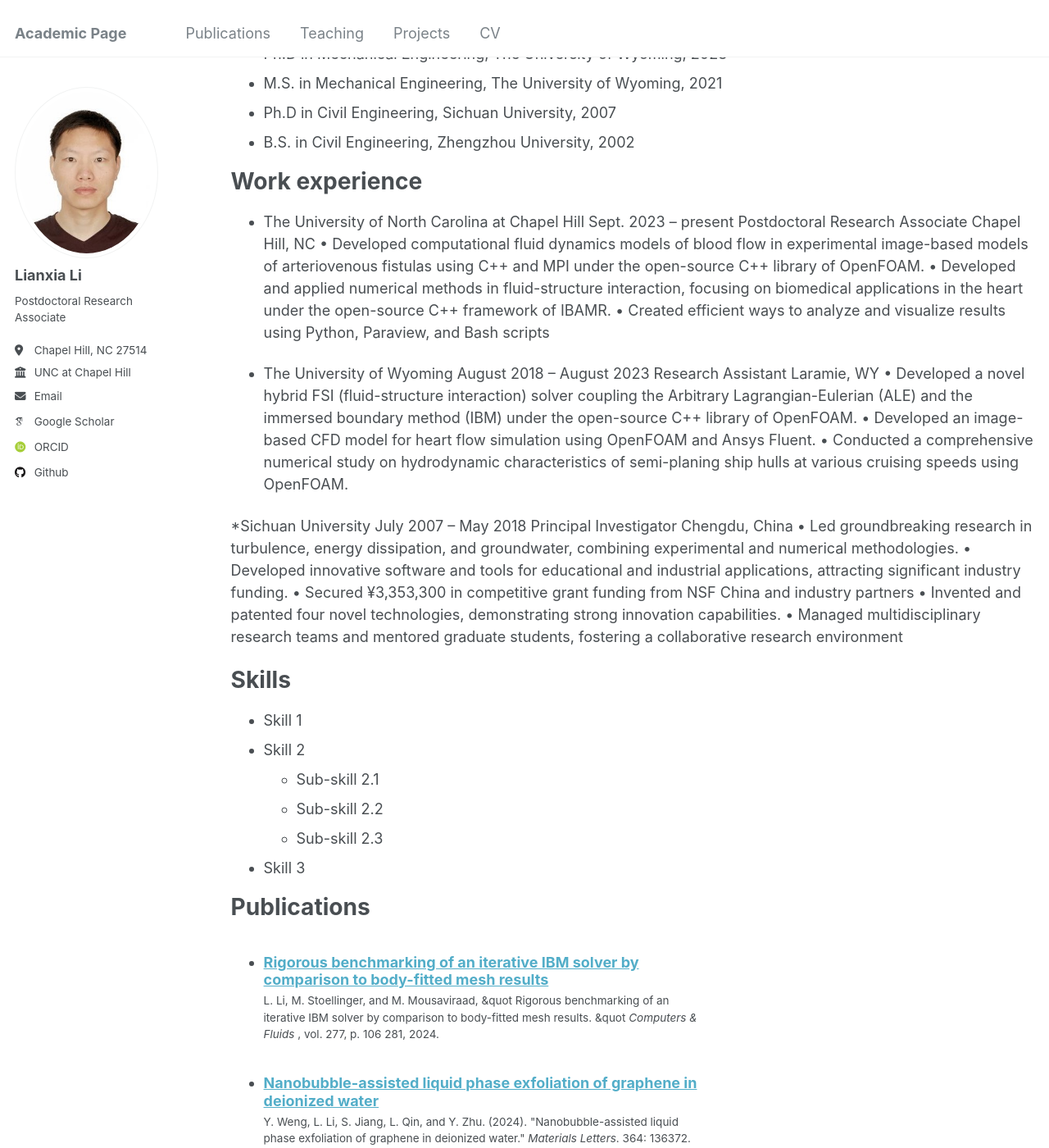
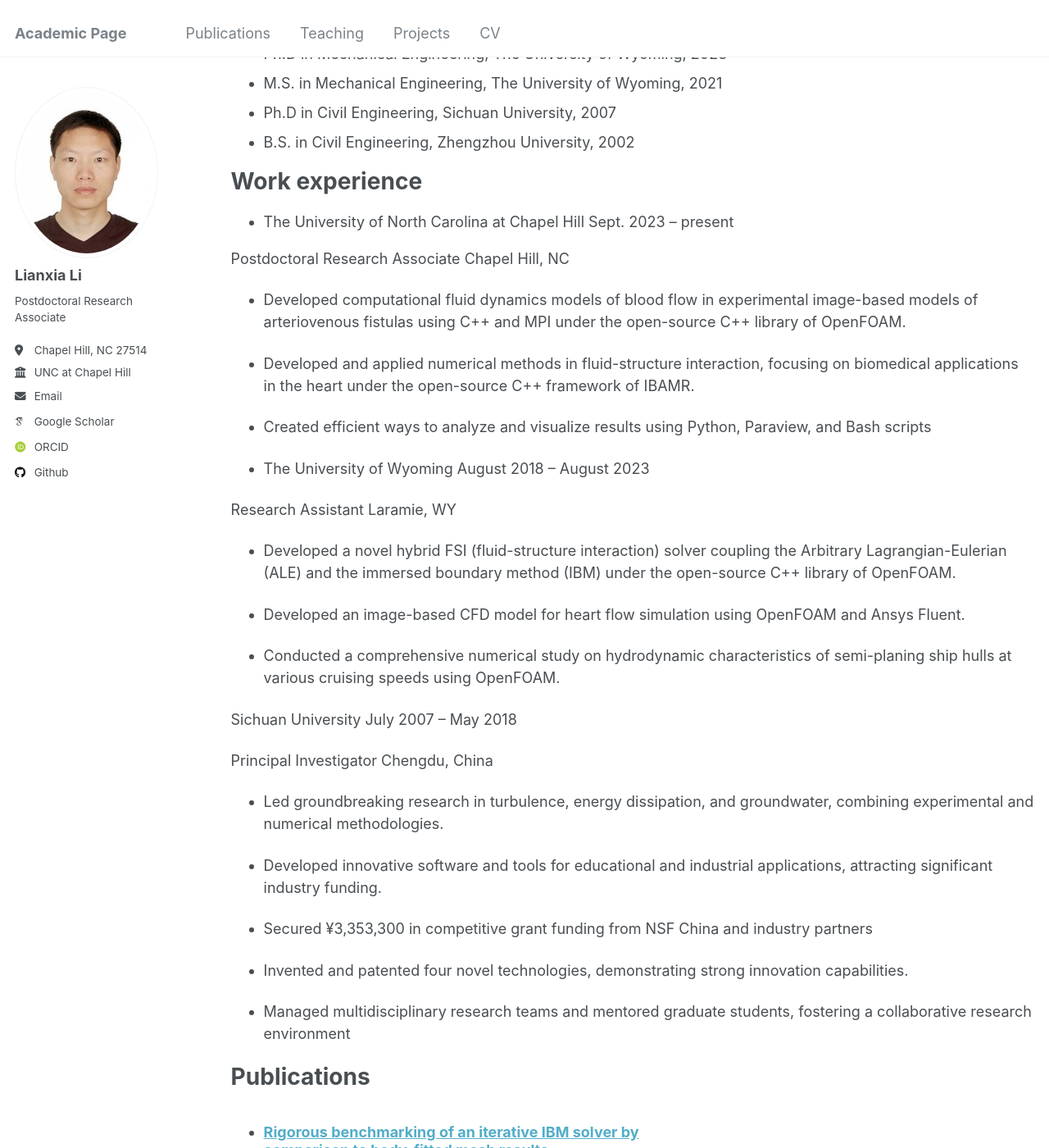
Before and after one commit to Lianxiali/lianxiali-github.io, a Jekyll site: the page built from _pages/cv.md, in a window 1280 px wide and 1400 px high, scrolled down 202 px. Shown: the whole window at 82% size. Built offline with Jekyll 4.4.1, drawn with Linux system fonts in a browser that asks for light colours; some web fonts are replaced; some of the changed text lies outside the part shown.

Commit message:
update cv page

```diff
--- a/_pages/cv.md
+++ b/_pages/cv.md
@@ -7,7 +7,7 @@
   - /resume
 ---
 
-[CV (pdf)](/tree/master/files/CV_Lianxia(2024).pdf)
+[CV (pdf)](/tree/master/files/CV_Lianxia_LI(2024).pdf)
 
 {% include base_path %}
 
@@ -21,41 +21,55 @@
 Work experience
 ======
 * The University of North Carolina at Chapel Hill Sept. 2023 – present
+
 Postdoctoral Research Associate Chapel Hill, NC
-• Developed computational fluid dynamics models of blood flow in experimental image-based models of arteriovenous
+
+* Developed computational fluid dynamics models of blood flow in experimental image-based models of arteriovenous
 fistulas using C++ and MPI under the open-source C++ library of OpenFOAM.
-• Developed and applied numerical methods in fluid-structure interaction, focusing on biomedical applications in the heart
+
+* Developed and applied numerical methods in fluid-structure interaction, focusing on biomedical applications in the heart
 under the open-source C++ framework of IBAMR.
-• Created efficient ways to analyze and visualize results using Python, Paraview, and Bash scripts
+
+* Created efficient ways to analyze and visualize results using Python, Paraview, and Bash scripts
 
 * The University of Wyoming August 2018 – August 2023
+
 Research Assistant Laramie, WY
-• Developed a novel hybrid FSI (fluid-structure interaction) solver coupling the Arbitrary Lagrangian-Eulerian (ALE) and
+
+* Developed a novel hybrid FSI (fluid-structure interaction) solver coupling the Arbitrary Lagrangian-Eulerian (ALE) and
 the immersed boundary method (IBM) under the open-source C++ library of OpenFOAM.
-• Developed an image-based CFD model for heart flow simulation using OpenFOAM and Ansys Fluent.
-• Conducted a comprehensive numerical study on hydrodynamic characteristics of semi-planing ship hulls at various
+
+* Developed an image-based CFD model for heart flow simulation using OpenFOAM and Ansys Fluent.
+
+* Conducted a comprehensive numerical study on hydrodynamic characteristics of semi-planing ship hulls at various
 cruising speeds using OpenFOAM.
 
-*Sichuan University July 2007 – May 2018
+Sichuan University July 2007 – May 2018
+
 Principal Investigator Chengdu, China
-• Led groundbreaking research in turbulence, energy dissipation, and groundwater, combining experimental and numerical
+
+* Led groundbreaking research in turbulence, energy dissipation, and groundwater, combining experimental and numerical
 methodologies.
-• Developed innovative software and tools for educational and industrial applications, attracting significant industry
+
+* Developed innovative software and tools for educational and industrial applications, attracting significant industry
 funding.
-• Secured ¥3,353,300 in competitive grant funding from NSF China and industry partners
-• Invented and patented four novel technologies, demonstrating strong innovation capabilities.
-• Managed multidisciplinary research teams and mentored graduate students, fostering a collaborative research
+
+* Secured ¥3,353,300 in competitive grant funding from NSF China and industry partners
+
+* Invented and patented four novel technologies, demonstrating strong innovation capabilities.
+
+* Managed multidisciplinary research teams and mentored graduate students, fostering a collaborative research
 environment
 
 
-Skills
+<!-- Skills
 ======
 * Skill 1
 * Skill 2
   * Sub-skill 2.1
   * Sub-skill 2.2
   * Sub-skill 2.3
-* Skill 3
+* Skill 3 -->
 
 Publications
 ======
@@ -63,11 +77,11 @@
     {% include archive-single-cv.html %}
   {% endfor %}</ul>
 
-Talks
+<!-- Talks
 ======
   <ul>{% for post in site.talks reversed %}
     {% include archive-single-talk-cv.html  %}
-  {% endfor %}</ul>
+  {% endfor %}</ul> -->
 
 Teaching
 ======
@@ -75,6 +89,6 @@
     {% include archive-single-cv.html %}
   {% endfor %}</ul>
 
-Service and leadership
+<!-- Service and leadership
 ======
-* Currently signed in to 43 different slack teams
+* Currently signed in to 43 different slack teams -->
```
